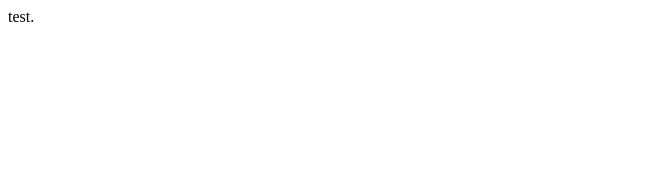
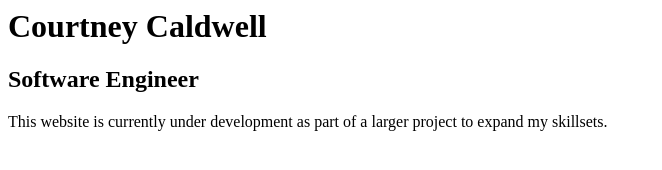
Before and after one commit to CapularisPerpetua/CapularisPerpetua.github.io, a plain HTML site: page index.html in a window 1280 px wide. Shown: the whole page, without its empty margins (0-662 px from the left). Drawn offline with Linux system fonts and the light colour scheme.

Commit message:
Added some basic content to index.

```diff
--- a/index.html
+++ b/index.html
@@ -1,5 +1,11 @@
 <html>
     <body>
-        test.
+        <h1>
+            Courtney Caldwell
+        </h1>
+        <h2>
+            Software Engineer
+        </h2>
+        This website is currently under development as part of a larger project to expand my skillsets.
     </body>
 </html>
```
